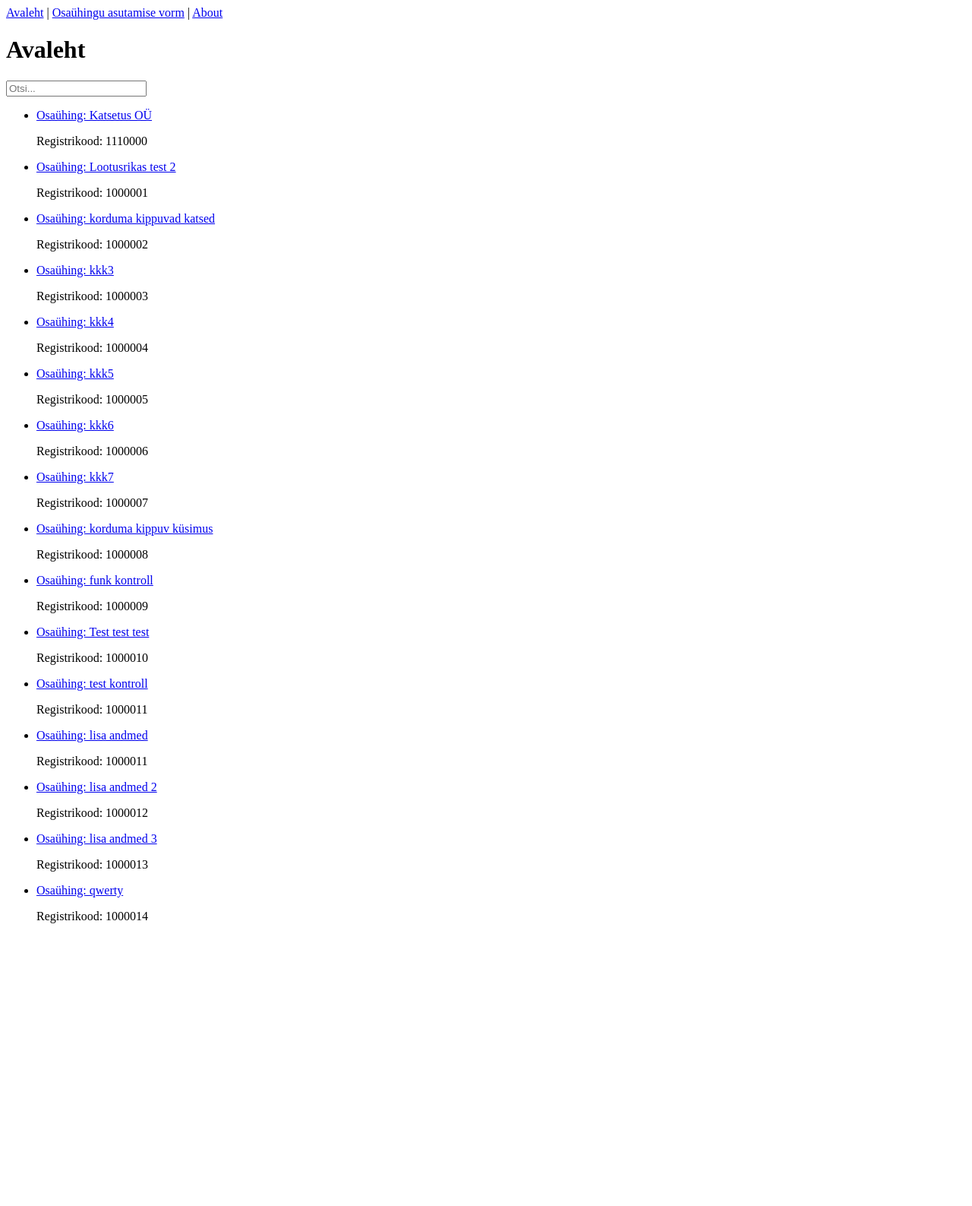
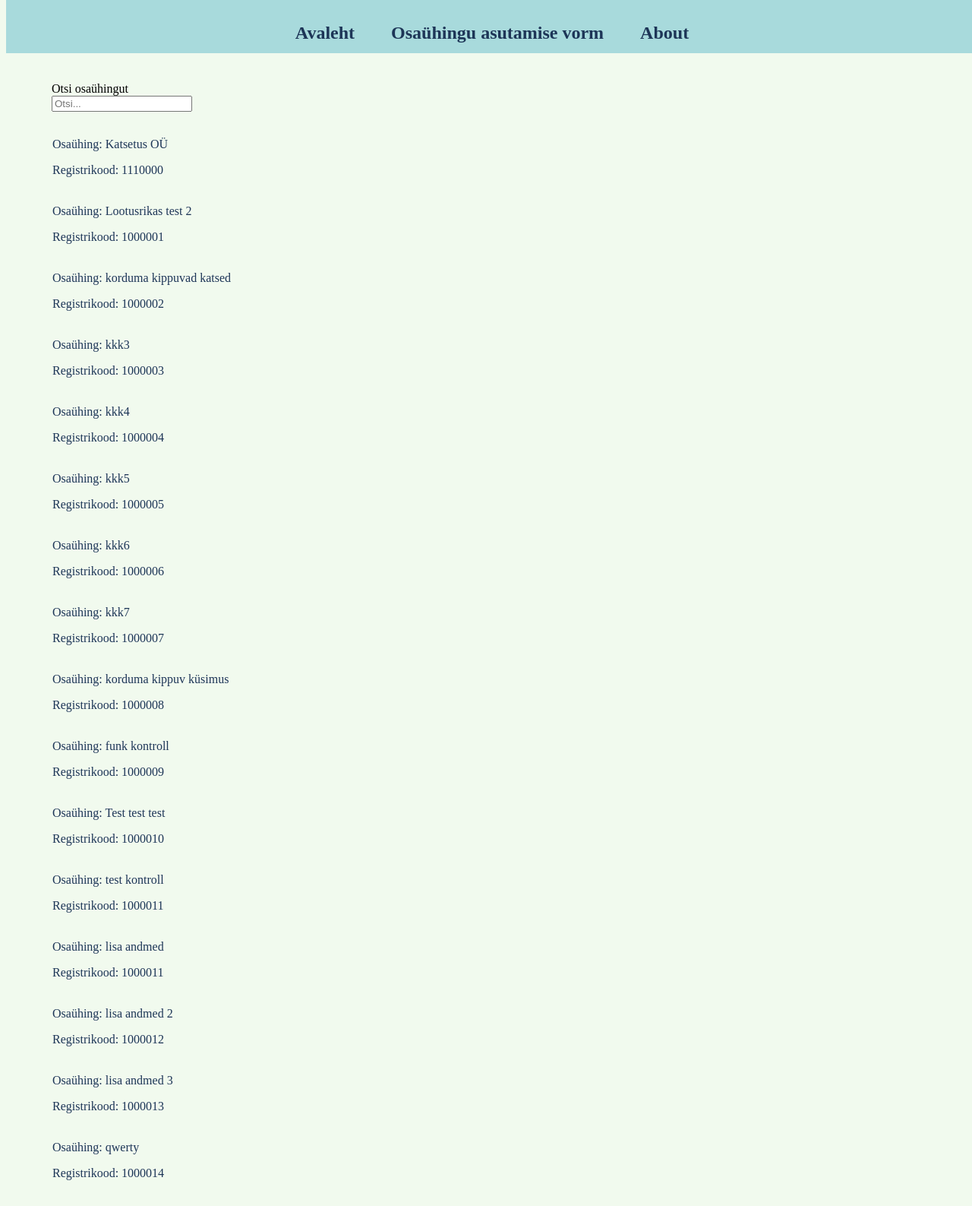
Before and after one commit to aaavas/test_work, a Django app: page / in a window 1280 px wide. Shown: the whole page at 76% size. Before the commit the page ends 1215 px from the top, so only its background shows below. Run offline with Django 4.2, Linux system fonts and the light colour scheme; data comes from the database, SQL or seed files in the repository; both versions use the stored data as it was after the commit.

Commit message:
Lisatud andmeid Esialgne stiilimine Parandatud lahtrile klickimine andmete vaatamiseks

```diff
--- a/django_project/settings.py
+++ b/django_project/settings.py
@@ -11,6 +11,7 @@ https://docs.djangoproject.com/en/4.0/ref/settings/
 """
 
 from pathlib import Path
+import os
 
 # Build paths inside the project like this: BASE_DIR / 'subdir'.
 BASE_DIR = Path(__file__).resolve().parent.parent
@@ -118,6 +119,8 @@ USE_TZ = True
 
 STATIC_URL = "static/"
 
+STATICFILES_DIRS = [os.path.join(BASE_DIR, "static")]
+
 # Default primary key field type
 # https://docs.djangoproject.com/en/4.0/ref/settings/#default-auto-field
 
--- /dev/null
+++ b/static/pages/css/headerStyle.css
@@ -0,0 +1,22 @@
+/* Style the header */
+.header {
+    padding-top: 10px;
+    background: #A8DADC;
+    color: #1D3557;
+    position: fixed;
+    top: 0;
+    width: 100%;
+    height: 60px;
+    text-align: center;
+}
+
+.headerLink {
+    padding-left: 20px;
+    padding-right: 20px;
+    border: 1px solid transparent;
+}
+
+.headerLink :hover {
+    color: #457B9D;
+    border: 1px solid #457B9D;
+}
--- /dev/null
+++ b/static/pages/css/style.css
@@ -0,0 +1,37 @@
+body {
+    background-color: #F1FAEE;
+    padding-top: 100px;
+}
+
+.search {
+    padding-left: 60px;
+
+}
+
+a:link, a:visited {
+    color: #1D3557;
+    text-decoration: none;
+}
+
+ul {
+  list-style: none;
+  width: 80%;
+}
+
+
+.selective {
+    color: #1D3557;
+    padding: 1px 1px 1px 1px;
+    border: 1px solid transparent;
+    padding-left: 20px;
+}
+
+.selectedLink:hover {
+    color: #1D3557;
+}
+
+li:hover, .selective:hover {
+    background-color: #A8DADC;
+    color: #1D3557;
+    border: 1px solid #1D3557;
+}
--- a/templates/avaleht.html
+++ b/templates/avaleht.html
@@ -1,17 +1,27 @@
-{% extends "base.html" %} {% block content %}
+{% extends "base.html" %} {% load static %} {% block content %}
+<head>
   <title>Avaleht</title>
-<h1>Avaleht</h1>
+  <link rel="stylesheet" href="{% static 'pages/css/style.css' %}" />
+</head>
+<body class="content">
+  <div class="search">
+    Otsi osaühingut
     <form action="{% url 'search_results' %}" method="get">
       <input name="q" type="text" placeholder="Otsi..." />
     </form>
+  </div>
   <ul>
     {% for andmed in osauhinguandmedmodel_list %}
     <li>
-    <a href="{% url 'profile' registrikood=andmed.registrikood%}"
-      ><p>Osaühing: {{ andmed.nimi }}</p></a
+      <div
+        class="selective"
+        onclick="location.href='{% url 'profile' registrikood=andmed.registrikood%}'"
       >
+        <p class="selectedLink">Osaühing: {{ andmed.nimi }}</p>
         <p>Registrikood: {{andmed.registrikood}}</p>
+      </div>
     </li>
     {% endfor %}
   </ul>
+</body>
 {% endblock content %}
--- a/templates/base.html
+++ b/templates/base.html
@@ -1,7 +1,13 @@
-<header>
-  <a href="{% url 'home' %}">Avaleht</a> |
-  <a href="{% url 'form' %}">Osaühingu asutamise vorm</a> |
-  <a href="{% url 'about' %}">About</a>
-</header>
+{% load static %}
+<link rel="stylesheet" href="{% static 'pages/css/headerStyle.css' %}" />
+<link rel="stylesheet" href="{% static 'pages/css/style.css' %}" />
+
+<div class="header" id="baseHeader">
+  <h2>
+    <a class="headerLink" href="{% url 'home' %}">Avaleht</a>
+    <a class="headerLink" href="{% url 'form' %}">Osaühingu asutamise vorm</a>
+    <a class="headerLink" href="{% url 'about' %}">About</a>
+  </h2>
+</div>
 
 {% block content %} {% endblock content %}
```
Also changed, not shown: templates/search.html (+8 -3 lines), db.sqlite3. Lines whose indentation alone changed are shown as unchanged.
